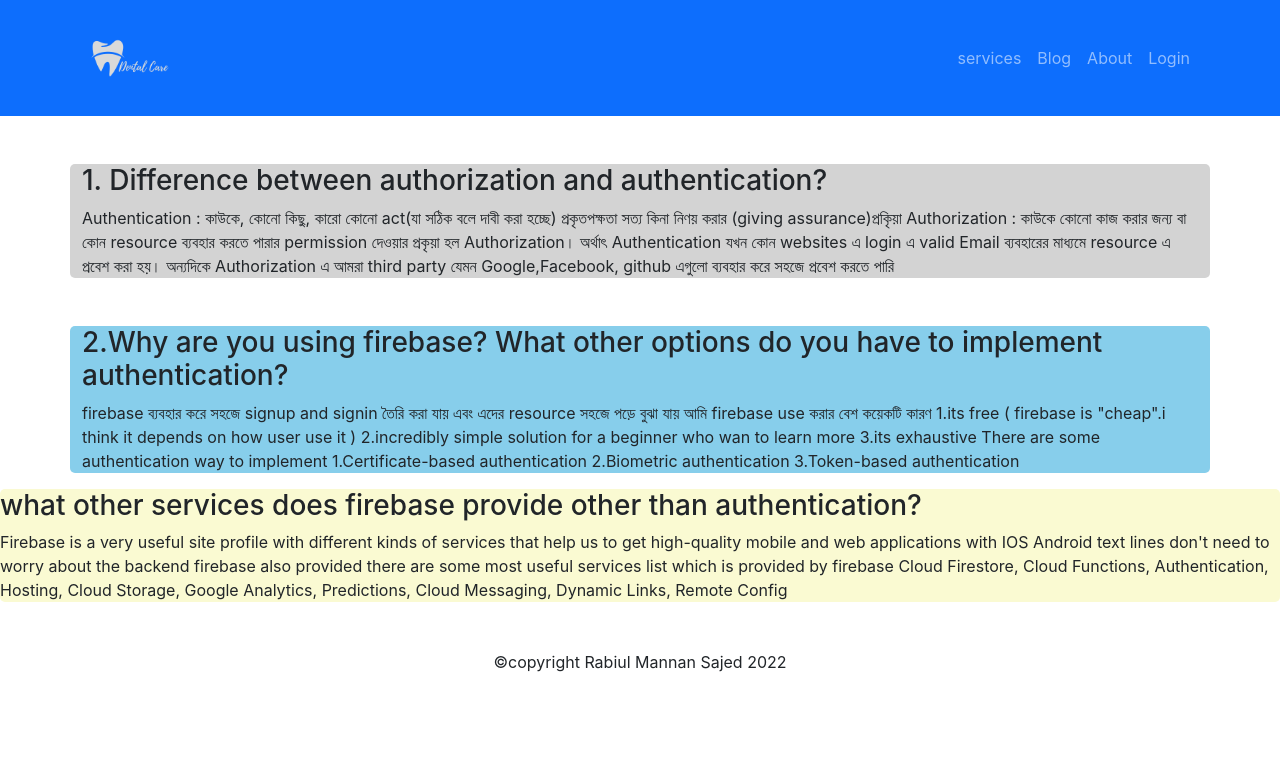
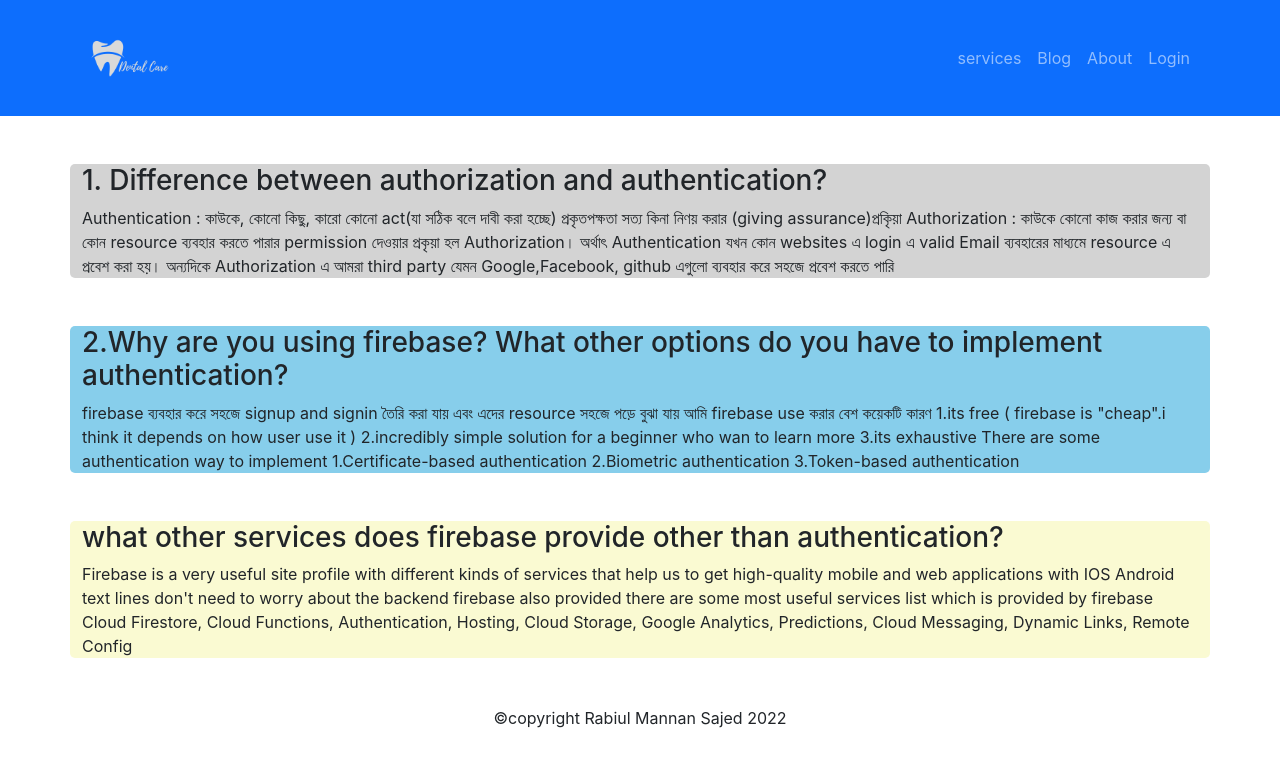
Before and after one commit to RabiulMannanSajed/doctor-efa, a React (Create React App) app: page /blog in a window 1280 px wide. Shown: the top 766 px of the page. Built offline with nearby package versions, Linux system fonts and the light colour scheme; no server answers.

Commit message:
blog updated

```diff
--- a/src/Pages/Blog/Blog.js
+++ b/src/Pages/Blog/Blog.js
@@ -25,7 +25,7 @@ const Blog = () => {
                     3.Token-based authentication
                 </p>
             </div>
-            <div className='blog-3'>
+            <div className='blog-3 container mt-5'>
                 <h3> what other services does firebase provide other than authentication?</h3>
                 <p>Firebase is a very useful site profile with different kinds of services that help us to get high-quality mobile and web applications with IOS Android text lines don't need to worry about the backend firebase also provided there are some most useful services list which is provided by firebase
                     Cloud Firestore, Cloud Functions, Authentication, Hosting, Cloud Storage, Google Analytics, Predictions, Cloud Messaging, Dynamic Links, Remote Config</p>
```
